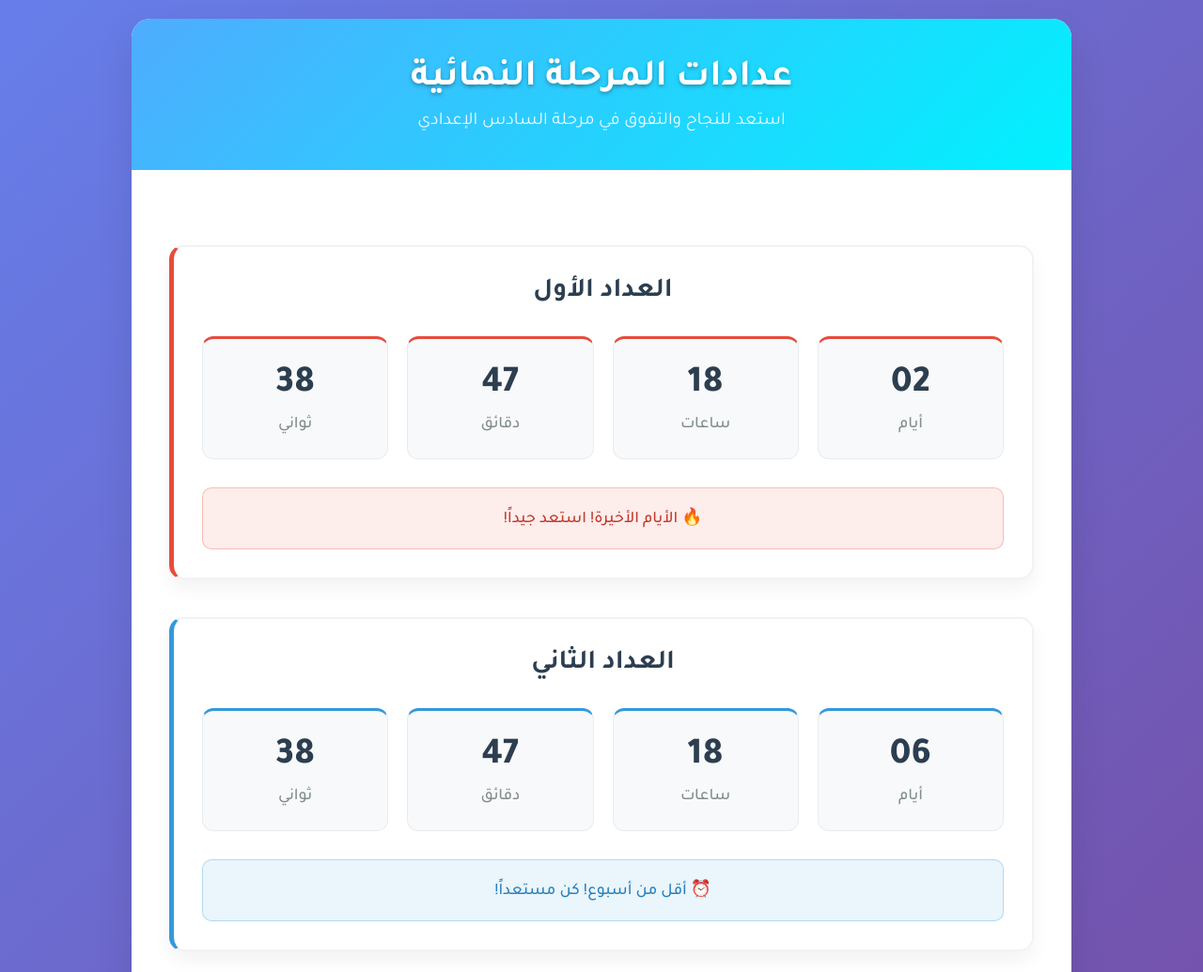
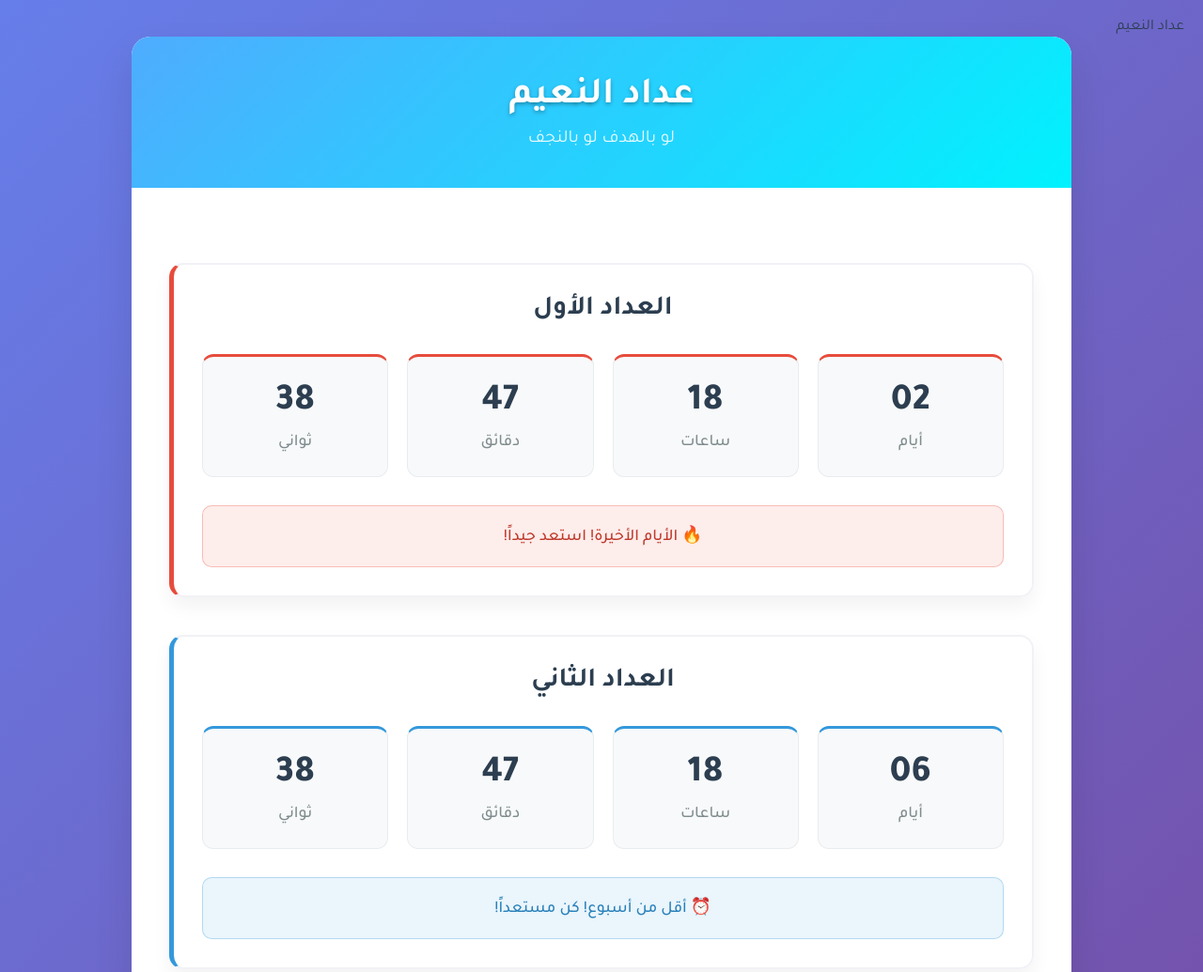
Before and after one commit to Gethubbrookisgood/maithamdjshsb, a plain HTML site: page index.html in a window 1280 px wide. Shown: the top 1035 px of the page at 94% size. Drawn offline with Linux system fonts and the light colour scheme.

Commit message:
index.html

```diff
--- a/index.html
+++ b/index.html
@@ -3,7 +3,7 @@
 <head>
     <meta charset="UTF-8">
     <meta name="viewport" content="width=device-width, initial-scale=1.0">
-    <title>عدادات المرحلة النهائية</title>
+    <title></title>عداد النعيم</title>
     <link href="https://cdnjs.cloudflare.com/ajax/libs/font-awesome/6.4.0/css/all.min.css" rel="stylesheet">
     <style>
         @import url('https://fonts.googleapis.com/css2?family=Tajawal:wght@300;400;500;600;700;800&display=swap');
@@ -224,12 +224,12 @@
 <body>
     <div class="container">
         <div class="header">
-            <h1>عدادات المرحلة النهائية</h1>
-            <p>استعد للنجاح والتفوق في مرحلة السادس الإعدادي</p>
+            <h1>عداد النعيم</h1>
+            <p>لو بالهدف لو بالنجف</p>
         </div>
 
         <div class="content">
-            <!-- العداد الأول -->
+            <!-- العداد الأول لحد الرياضيات -->
             <div class="countdown-section first">
                 <h2 class="section-title">العداد الأول</h2>
                 <div class="countdown-grid">
@@ -255,7 +255,7 @@
                 </div>
             </div>
 
-            <!-- العداد الثاني -->
+            <!-- العداد الثاني لنهاية الامتحانات -->
             <div class="countdown-section second">
                 <h2 class="section-title">العداد الثاني</h2>
                 <div class="countdown-grid">
```
